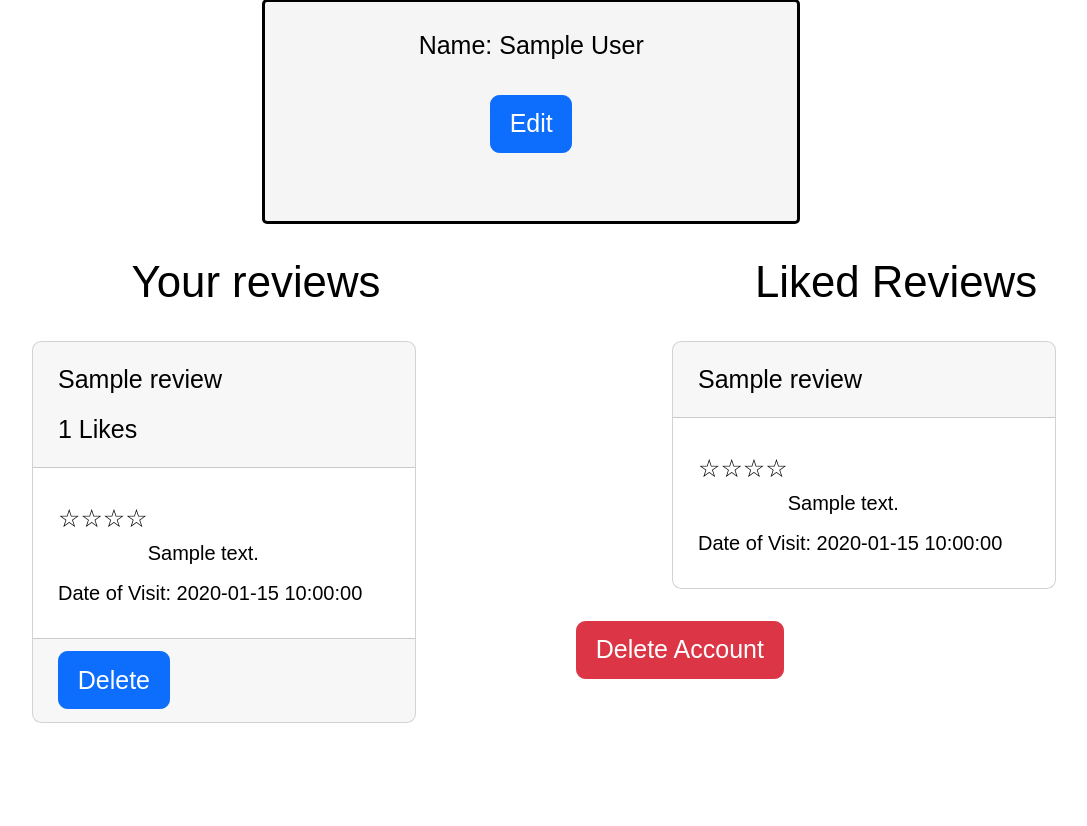
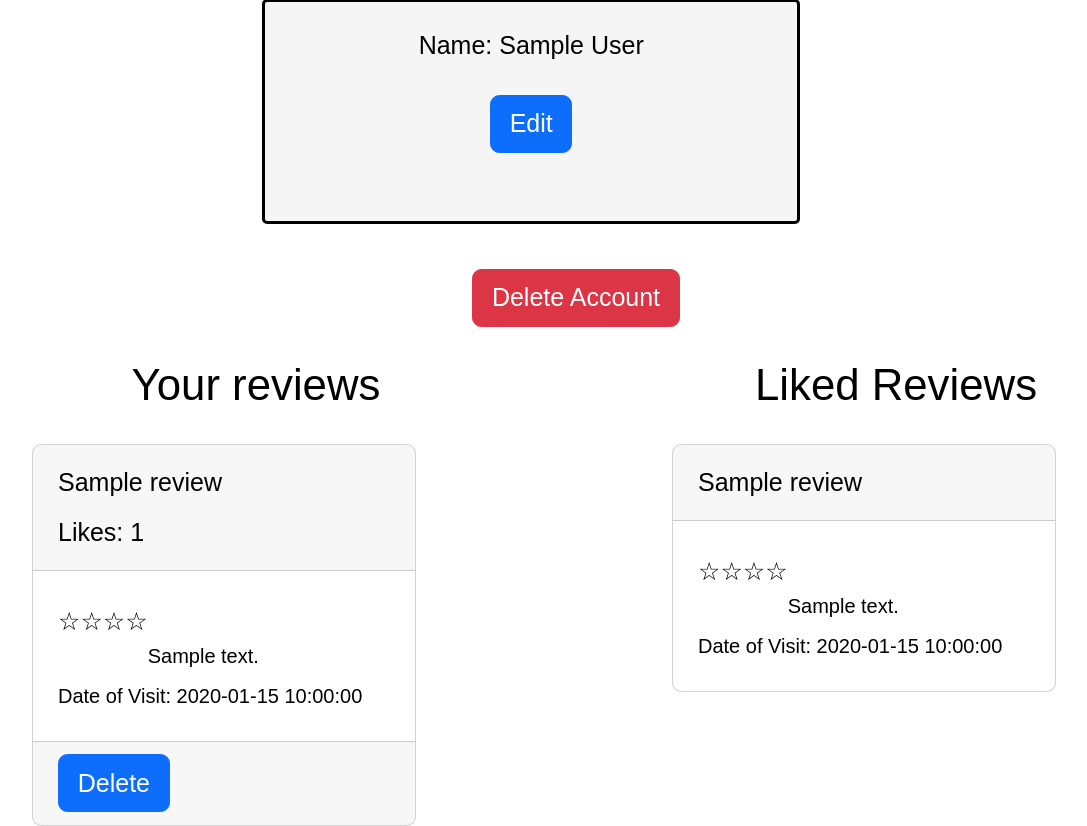
Before and after one commit to tylerbeckb/stadiumReviewWebsite, a Flask app: page /profile in a window 1280 px wide. Shown: the part 286-1112 px from the top of the page, without its empty margins (64-1151 px from the left). Before the commit the page ends 1009 px from the top, so only its background shows below. Run offline with Flask 3, Linux system fonts and the light colour scheme; a user stored in the database is signed in; tables that the repository leaves empty hold one stand-in row (values such as "Sample post"); some libraries are stand-ins or nearby versions.

Commit message:
feat: changed layout

```diff
--- a/app/templates/profile.html
+++ b/app/templates/profile.html
@@ -29,21 +29,20 @@
   <section class="singleCol">
     <span>Hello </span>{{ current_user.name }} <br><br>
     <a href="{{ url_for('logout') }}" class="btn btn-danger">Logout</a> <br>
-  </section>
 
-  <section class="singleCol">
     <div class="editName">
       <p class="card-body">Name: {{ current_user.name }}</p>
       <button class="btn btn-primary" id="editBtn">Edit</button> <br><br>
       <div id="editForm">
         <form method="POST" name="editName">
           {{ editName.hidden_tag() }}
-          {{ editName.newName(class_='loginFormStyle') }}
-          {{ editName.sameName(class_='loginFormStyle') }}
+          {{ editName.newName(class_='loginFormStyle') }} <br>
+          {{ editName.sameName(class_='loginFormStyle') }} <br>
           <input type="submit" value="Change" class="btn btn-primary">
         </form>
       </div>
     </div>
+    <a href="{{ url_for('deleteAccount') }}" class="btn btn-danger deleteBtn">Delete Account</a>
   </section>
 
   <section class="col50">
@@ -57,7 +56,7 @@
           {{ review.title }} <br>
           {% for like in countLikes %}
             {% if like.reviewId == review.id %}
-              {{ like[1] }} <span>Likes</span>
+              <span>Likes: </span>{{ like[1] }}
             {% endif %}
           {% endfor %}
         </div>
@@ -96,10 +95,6 @@
         </div>
       </div>
     {% endfor %}
-    <div class="deleteAccount">
-      <a href="{{ url_for('deleteAccount') }}" class="btn btn-danger deleteBtn">Delete Account</a>
-    </div>
   </section>
-
 </body>
   {% endblock %}
```
